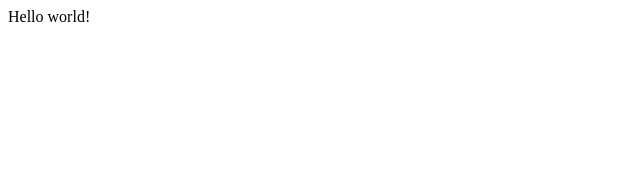
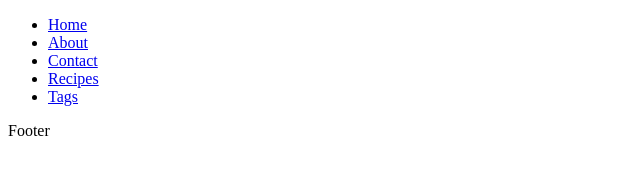
Before and after one commit to Omolara5861/recipe-arena, a Gatsby site: page / in a window 1280 px wide. Shown: the whole page, without its empty margins (0-640 px from the left). Built offline with nearby package versions, Linux system fonts and the light colour scheme; Gatsby itself is replaced by a stand-in of ours.

Commit message:
fix: :bug: Fix missing import bug

```diff
--- a/src/components/Footer.js
+++ b/src/components/Footer.js
@@ -1,3 +1,4 @@
+import React from 'react';
 const Footer = () => {
     return (
         <p>Footer</p>
--- a/src/components/Header.js
+++ b/src/components/Header.js
@@ -1,7 +1,7 @@
+import React from 'react';
 import { Link } from 'gatsby';
 const Header = () => {
     return (
-        <Layout>
             <nav>
                 <ul>
                     <li><Link to='/'>Home</Link></li>
@@ -11,7 +11,6 @@ const Header = () => {
                     <li><Link to='/tags'>Tags</Link></li>
                 </ul>
             </nav>
-        </Layout>
     )
 }
 
--- a/src/components/Layout.js
+++ b/src/components/Layout.js
@@ -1,3 +1,4 @@
+import React from 'react';
 import Header from './Header';
 import Footer from './Footer';
 const Layout = () => {
--- a/src/pages/404.js
+++ b/src/pages/404.js
@@ -1,3 +1,4 @@
+import React from 'react';
 import Layout from '../components/Layout';
 const Error = () => {
     return (
--- a/src/pages/about.js
+++ b/src/pages/about.js
@@ -1,3 +1,4 @@
+import React from 'react';
 import Layout from '../components/Layout';
 const About = () => {
     return (
--- a/src/pages/contact.js
+++ b/src/pages/contact.js
@@ -1,3 +1,4 @@
+import React from 'react';
 import Layout from '../components/Layout';
 const Contact = () => {
     return (
--- a/src/pages/index.js
+++ b/src/pages/index.js
@@ -1,5 +1,9 @@
 import * as React from "react"
-
+import Layout from '../components/Layout';
 export default function Home() {
-  return <div>Hello world!</div>
+  return (
+  <Layout
+  >Hello world!
+    </Layout>
+  )
 }
--- a/src/pages/recipes.js
+++ b/src/pages/recipes.js
@@ -1,3 +1,5 @@
+import React from 'react';
+
 import Layout from '../components/Layout';
 const Recipes = () => {
     return (
--- a/src/pages/tags.js
+++ b/src/pages/tags.js
@@ -1,3 +1,4 @@
+import React from 'react';
 import Layout from '../components/Layout';
 const Tags = () => {
     return (
```
